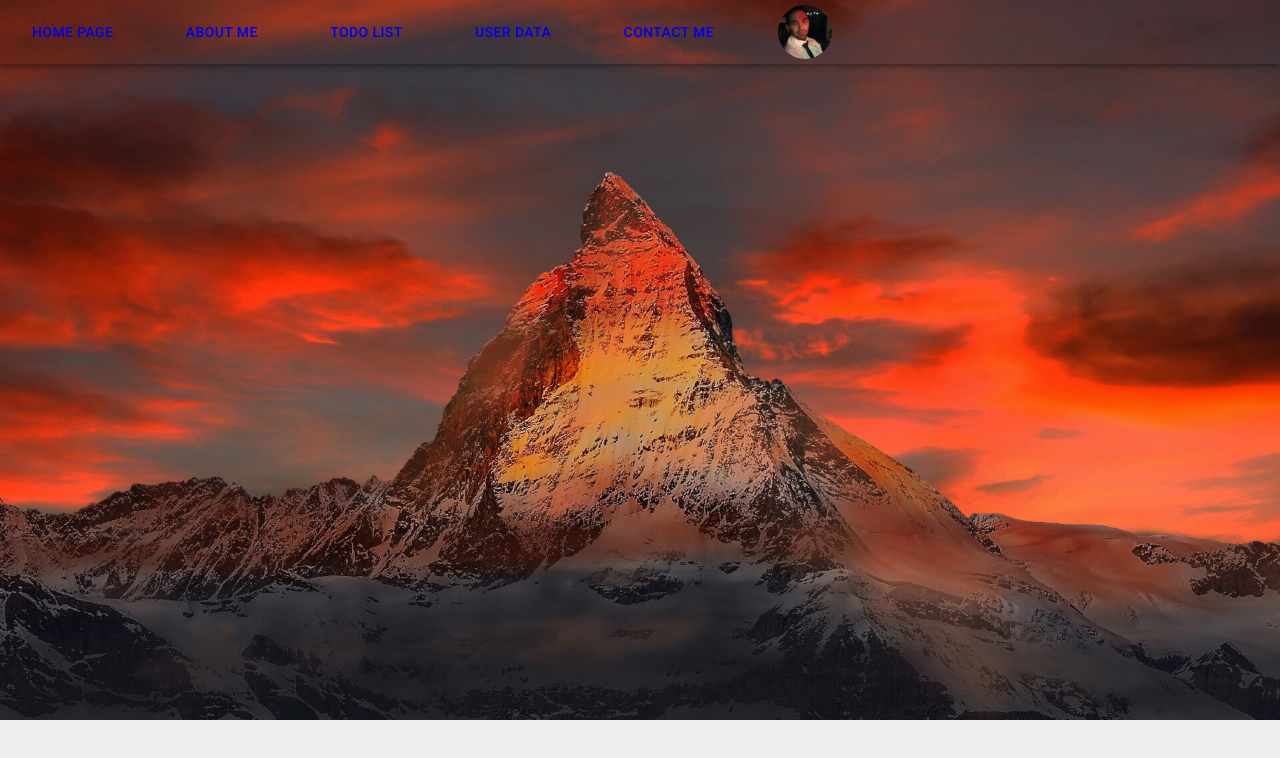
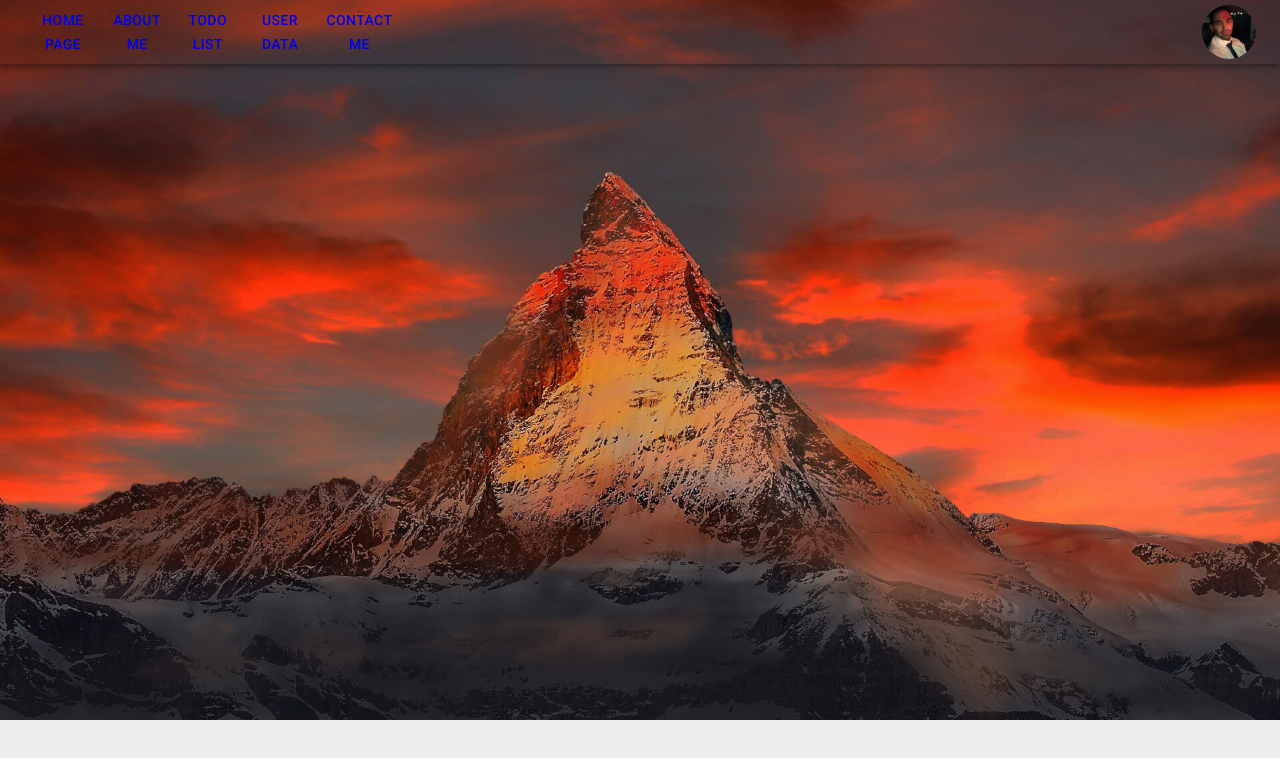
Before and after one commit to Peyman-Nasri/my-todo-app, a React (Create React App) app: page / in a window 1280 px wide. Shown: the top 758 px of the page. Built offline with nearby package versions, Linux system fonts and the light colour scheme.

Commit message:
Change some style

```diff
--- a/src/Components/App.js
+++ b/src/Components/App.js
@@ -33,7 +33,7 @@ function App() {
 
   return (
     <ThemeProvider theme={customTheme}>
-      {/* using Link outside the Routes cause we want to run it once and have them available in the whole app */}
+      {/* using Link outside the Routes since we want to run it once and have them available in the whole app */}
       <Container maxWidth="xl" style={{ padding: "0" }}>
         <Box sx={{ flexGrow: 1 }}>
           {/* <Button variant="outlined" onClick={() => dispatch({type: DECREASE_COUNTER})}>-</Button>
@@ -41,35 +41,72 @@ function App() {
         <Button onClick={() => dispatch({type: RESET_COUNTER, payload: 0})}>Reset</Button>
         <Button onClick={() => dispatch({type: _666, payload: 666})}>666</Button> */}
 
-          <AppBar position="static" style={{ backgroundColor: "rgba(0, 0, 0, 0)" }}>
-            <Toolbar>
-              <Typography variant="h5" component="div" sx={{ flexGrow: 0.08 }}>
+          <AppBar
+            position="static"
+            style={{ backgroundColor: "rgba(0, 0, 0, 0)" }}
+          >
+            <Toolbar container>
+              <Typography
+                item
+                variant="h5"
+                component="div"
+                sx={{ flexGrow: 0.2 }}
+              >
                 <Button>
                   <Link to="/">Home Page</Link>
                 </Button>
               </Typography>
-              <Typography variant="h5" component="div" sx={{ flexGrow: 0.08 }}>
+              <Typography
+                item
+                variant="h5"
+                component="div"
+                sx={{ flexGrow: 0.2 }}
+              >
                 <Button>
                   <Link to="/aboutme">About Me</Link>
                 </Button>
               </Typography>
-              <Typography variant="h5" component="div" sx={{ flexGrow: 0.08 }}>
+              <Typography
+                item
+                variant="h5"
+                component="div"
+                sx={{ flexGrow: 0.2 }}
+              >
                 <Button>
                   <Link to="/todo">ToDo List</Link>
                 </Button>
               </Typography>
-              <Typography variant="h5" component="div" sx={{ flexGrow: 0.08 }}>
+              <Typography
+                item
+                variant="h5"
+                component="div"
+                sx={{ flexGrow: 0.2 }}
+              >
                 <Button>
                   <Link to="/userdata">User Data</Link>
                 </Button>
               </Typography>
-              <Typography variant="h5" component="div" sx={{ flexGrow: 0.08 }}>
+              <Typography
+                item
+                variant="h5"
+                component="div"
+                sx={{ flexGrow: 0.2 }}
+              >
                 <Button>
                   <Link to="/contactme">Contact Me</Link>
                 </Button>
               </Typography>
-              <Typography variant="h5" component="div">
-                <Avatar alt="My Picture" src="mypic.jpg" sx={{ width: 54, height: 54 }}/>
+              <Typography
+                item
+                variant="h5"
+                component="div"
+                sx={{ flexGrow: 0.08, marginLeft: 100 }}
+              >
+                <Avatar
+                  alt="My Picture"
+                  src="mypic.jpg"
+                  sx={{ width: 54, height: 54 }}
+                />
               </Typography>
             </Toolbar>
           </AppBar>
--- a/src/Pages/HomePage.css
+++ b/src/Pages/HomePage.css
@@ -1,5 +1,13 @@
-body {
-    background-image: url("../../public/header.jpg");
-    background-repeat: no-repeat;
-    background-size: cover;
-}
+/* .overlay {
+  position: absolute;
+  left: 0;
+  top: 0;
+  width: 100%;
+  height: 100%;
+  background: rgba(0, 0, 0, 0.6);
+  color: #fff;
+  display: -webkit-box;
+  display: -ms-flexbox;
+  display: -webkit-flex;
+  display: flex;
+} */
--- a/src/Pages/HomePage.js
+++ b/src/Pages/HomePage.js
@@ -1,11 +1,7 @@
 import "./HomePage.css";
 
 const Homepage = () => {
-  return (
-    <>
-
-    </>
-  );
+  return <div className="overlay"></div>;
 };
 
 export default Homepage;
--- a/src/index.css
+++ b/src/index.css
@@ -7,6 +7,14 @@ body {
   background-color: #eee;
   margin: 0;
   padding: 0;
+  background-image: url("../public/header.jpg");
+  background-repeat: no-repeat;
+  background-size: cover;
+  position: absolute;
+  left: 0;
+  top: 0;
+  width: 100%;
+  height: 100%;
 }
 
 a {
--- a/src/index.js
+++ b/src/index.js
@@ -2,9 +2,8 @@ import ReactDOM from "react-dom/client";
 import "./index.css";
 import App from "./Components/App";
 import { BrowserRouter } from "react-router-dom";
-import {Provider} from 'react-redux'
-import store from "./redux/store"
-
+import { Provider } from "react-redux";
+import store from "./redux/store";
 
 //why index.js because rendering happens here since the root id from index.html(single page application) has defined here
 const root = ReactDOM.createRoot(document.getElementById("root"));
```
